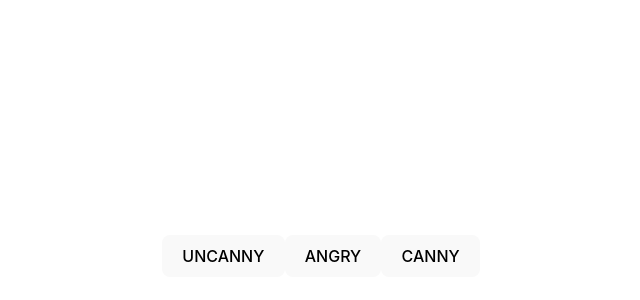
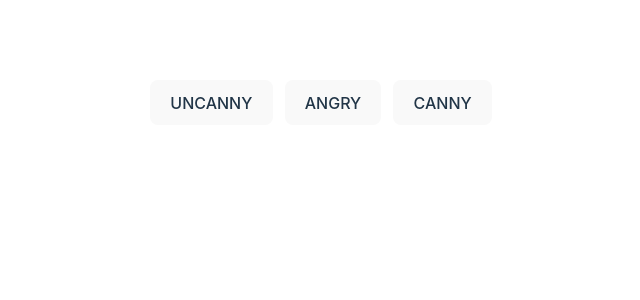
Before and after one commit to ahmed-deftoner/mr-incredible, a React (Vite) app in the folder frontend/: page / in a window 1280 px wide. Shown: the part 144-444 px from the top of the page, without its empty margins (319-959 px from the left). Built offline with nearby package versions, Linux system fonts and the light colour scheme.

Commit message:
some styles

```diff
--- a/frontend/package.json
+++ b/frontend/package.json
@@ -10,12 +10,16 @@
   },
   "dependencies": {
     "react": "^18.2.0",
-    "react-dom": "^18.2.0"
+    "react-dom": "^18.2.0",
+    "react-router-dom": "^6.3.0"
   },
   "devDependencies": {
     "@types/react": "^18.0.15",
     "@types/react-dom": "^18.0.6",
     "@vitejs/plugin-react": "^2.0.0",
+    "autoprefixer": "^10.4.8",
+    "postcss": "^8.4.14",
+    "tailwindcss": "^3.1.7",
     "typescript": "^4.6.4",
     "vite": "^3.0.0"
   }
--- /dev/null
+++ b/frontend/postcss.config.cjs
@@ -0,0 +1,6 @@
+module.exports = {
+  plugins: {
+    tailwindcss: {},
+    autoprefixer: {},
+  },
+}
--- a/frontend/src/App.css
+++ /dev/null
@@ -1,41 +0,0 @@
-#root {
-  max-width: 1280px;
-  margin: 0 auto;
-  padding: 2rem;
-  text-align: center;
-}
-
-.logo {
-  height: 6em;
-  padding: 1.5em;
-  will-change: filter;
-}
-.logo:hover {
-  filter: drop-shadow(0 0 2em #646cffaa);
-}
-.logo.react:hover {
-  filter: drop-shadow(0 0 2em #61dafbaa);
-}
-
-@keyframes logo-spin {
-  from {
-    transform: rotate(0deg);
-  }
-  to {
-    transform: rotate(360deg);
-  }
-}
-
-@media (prefers-reduced-motion: no-preference) {
-  a:nth-of-type(2) .logo {
-    animation: logo-spin infinite 20s linear;
-  }
-}
-
-.card {
-  padding: 2em;
-}
-
-.read-the-docs {
-  color: #888;
-}
--- a/frontend/src/App.tsx
+++ b/frontend/src/App.tsx
@@ -1,16 +1,15 @@
 import { useState } from 'react'
 import reactLogo from './assets/react.svg'
-import './App.css'
 
 function App() {
   const [count, setCount] = useState(0)
 
   return (
-    <div className="App">
-       <button>UNCANNY</button>
-       <button>ANGRY</button>
-       <button>CANNY</button>
-    </div>
+      <div className="flex justify-center mt-56 flex-col gap-3 md:flex-row">
+        <button>UNCANNY</button>
+        <button>ANGRY</button>
+        <button>CANNY</button>
+      </div>
   )
 }
 
--- a/frontend/src/index.css
+++ b/frontend/src/index.css
@@ -1,3 +1,7 @@
+@tailwind base;
+@tailwind components;
+@tailwind utilities;
+
 :root {
   font-family: Inter, Avenir, Helvetica, Arial, sans-serif;
   font-size: 16px;
@@ -24,13 +28,7 @@ a:hover {
   color: #535bf2;
 }
 
-body {
-  margin: 0;
-  display: flex;
-  place-items: center;
-  min-width: 320px;
-  min-height: 100vh;
-}
+
 
 h1 {
   font-size: 3.2em;
--- /dev/null
+++ b/frontend/tailwind.config.cjs
@@ -0,0 +1,10 @@
+/** @type {import('tailwindcss').Config} */
+module.exports = {
+  content: [
+    "./src/**/*.{js,jsx,ts,tsx}",
+  ],
+  theme: {
+    extend: {},
+  },
+  plugins: [],
+}
```
Also changed, not shown: 1 other file (tests, documents, lock files or other folders).
